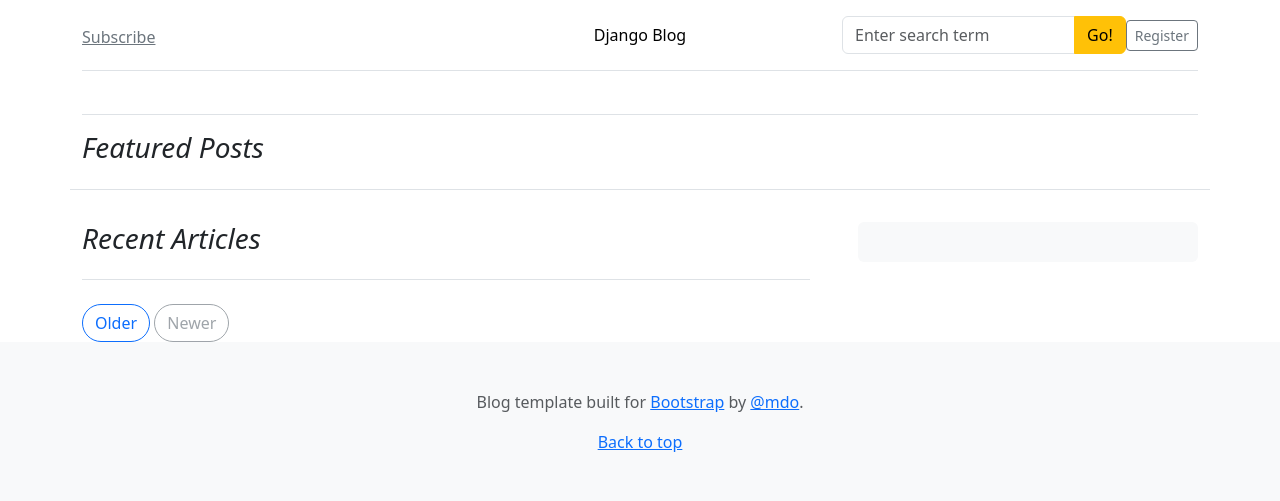
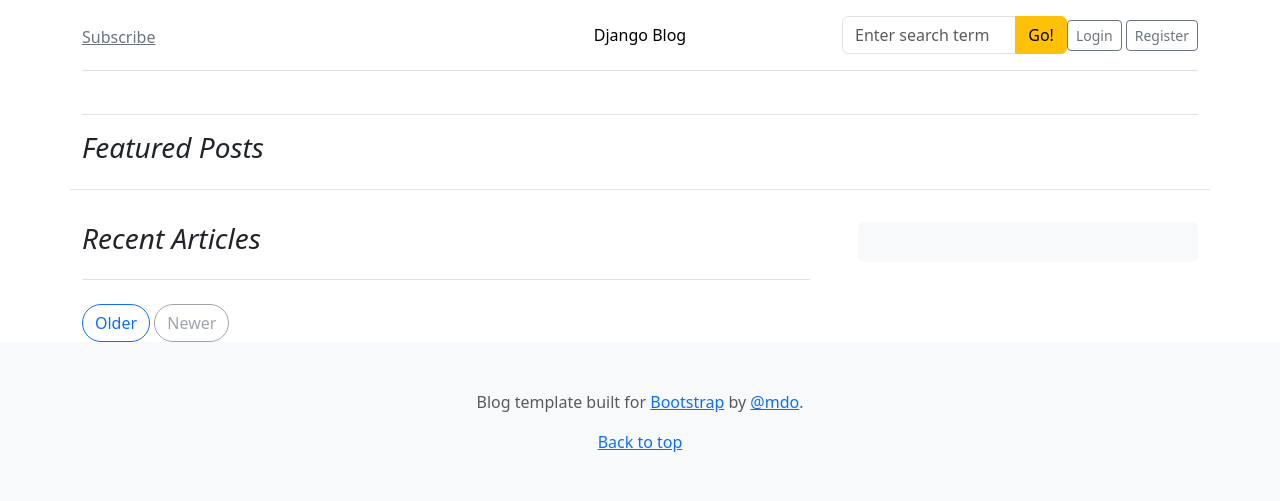
Before and after one commit to rudraksh-codes/django-blog, a Django app: page / in a window 1280 px wide. Shown: the top 501 px of the page. Run offline with Django 5.2, Linux system fonts and the light colour scheme; data that the repository does not hold is empty.

Commit message:
feat: add login form

```diff
--- a/blog_main/urls.py
+++ b/blog_main/urls.py
@@ -29,6 +29,7 @@ urlpatterns = [
     #search
     path('blogs/search', BlogsViews.search, name = "search"),
     path('register/', views.register, name = 'register'),
+    path('login/', views.login, name = "login"),
 
 ]
 
--- a/blog_main/views.py
+++ b/blog_main/views.py
@@ -2,6 +2,8 @@ from django.shortcuts import render, redirect
 from blogs.models import Blog
 from assignments.models import About, SocialLink
 from .forms import RegistrationForm
+from django.contrib.auth.forms import AuthenticationForm
+
 
 def home(request):
     featured_posts = Blog.objects.filter(is_featured=True, status = 'posted').order_by("updated_at")
@@ -36,3 +38,12 @@ def register(request):
         'form' : form,
     }
     return render(request, 'register.html', context)
+
+
+def login(request):
+
+    form = AuthenticationForm()
+
+    context = dict(form = form)
+
+    return render(request, "login.html", context)
--- a/templates/base.html
+++ b/templates/base.html
@@ -197,7 +197,8 @@
                                 <button type="submit" class="btn btn-warning" id="button-search" type="button">Go!</button>
                             </div>
                           </form>
-                     <a class="btn btn-sm btn-outline-secondary" href="{% url 'register' %}">Register</a> </div>
+                        <a class="btn btn-sm btn-outline-secondary" href="{% url 'login' %}">Login</a> &nbsp;
+                        <a class="btn btn-sm btn-outline-secondary" href="{% url 'register' %}">Register</a> </div>
             </div>
         </header>
         <div class="nav-scroller py-1 mb-3 border-bottom">
```
Also changed, not shown: templates/login.html (added, +15 -0 lines), blog_main/settings.py (line endings or trailing spaces).
